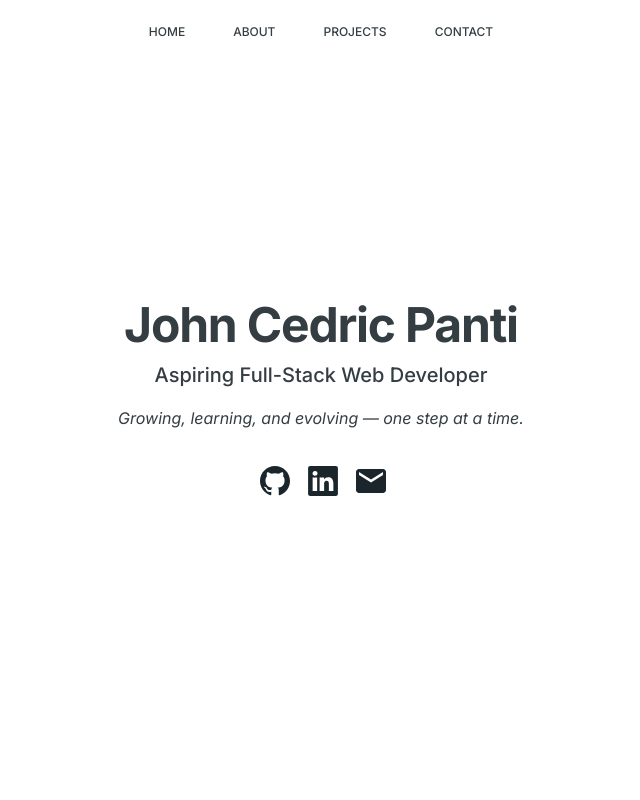
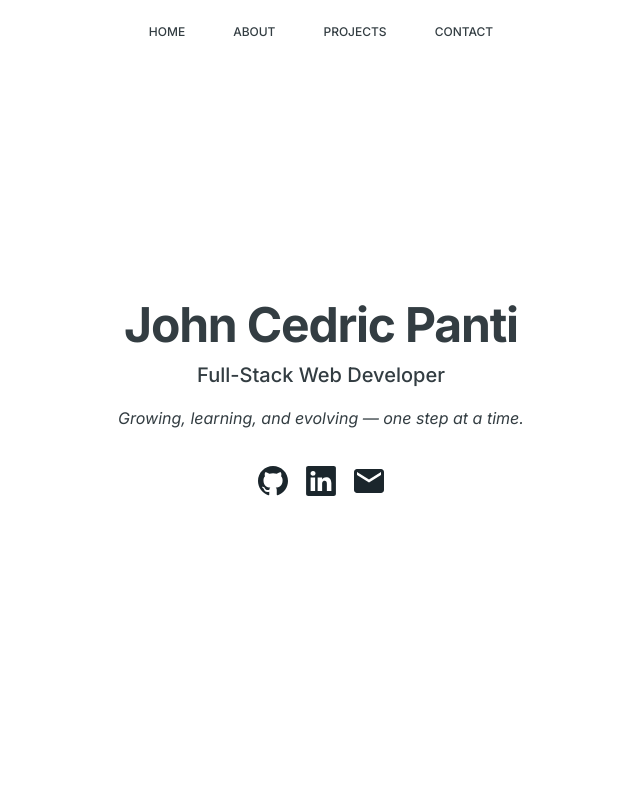
Before and after one commit to Cedrickkk/cedrick, a React (Vite) app: page / in a window 1280 px wide. Shown: the top 800 px of the page, without its empty margins (319-959 px from the left). Built offline with nearby package versions, Linux system fonts and the light colour scheme.

Commit message:
fixed: overlapping issue on contact section

```diff
--- a/src/data/index.ts
+++ b/src/data/index.ts
@@ -64,3 +64,21 @@ export const ABOUT = [
     ],
   },
 ];
+
+export const SOCIALS = [
+  {
+    href: "https://github.com/Cedrickkk",
+    src: "github_black.svg",
+    alt: "GitHub",
+  },
+  {
+    href: "https://www.linkedin.com/in/cedric-panti",
+    src: "linkedin.svg",
+    alt: "LinkedIn",
+  },
+  {
+    href: "mailto:inhog.cedrick@gmail.com",
+    src: "mail.svg",
+    alt: "Email",
+  },
+];
--- a/src/sections/Contact.tsx
+++ b/src/sections/Contact.tsx
@@ -1,6 +1,6 @@
 export default function Contact() {
   return (
-    <section id="contact" className="mb-24 -scroll-mt-24">
+    <section id="contact" className="-scroll-mt-24">
       <div className="max-w-screen flex flex-col items-center justify-center text-center md:px-12 md:py-28 lg:min-h-screen">
         <h2 className="text-xl font-semibold uppercase">Get in Touch</h2>
         <p className="mt-5">
--- a/src/sections/Hero.tsx
+++ b/src/sections/Hero.tsx
@@ -1,3 +1,5 @@
+import { SOCIALS } from "@/data";
+
 export default function Hero() {
   return (
     <header
@@ -7,16 +9,21 @@ export default function Hero() {
       <h1 className="text-4xl font-bold tracking-tight sm:text-5xl">
         John Cedric Panti
       </h1>
-      <h2 className="mt-3 text-xl font-medium">
-        Aspiring Full-Stack Web Developer
-      </h2>
+      <h2 className="mt-3 text-xl font-medium">Full-Stack Web Developer</h2>
       <p className="mt-4">
         <i>Growing, learning, and evolving — one step at a time.</i>
       </p>
-      <div className="ml-1 mt-8 flex gap-3">
-        <img src="github_black.svg" alt="" />
-        <img src="linkedin.svg" alt="" />
-        <img src="mail.svg" alt="" />
+      <div className="mt-8 flex gap-3">
+        {SOCIALS.map((link, index) => (
+          <a
+            key={index}
+            href={link.href}
+            target="_blank"
+            rel="noopener noreferrer"
+          >
+            <img src={link.src} alt={link.alt} />
+          </a>
+        ))}
       </div>
     </header>
   );
```
